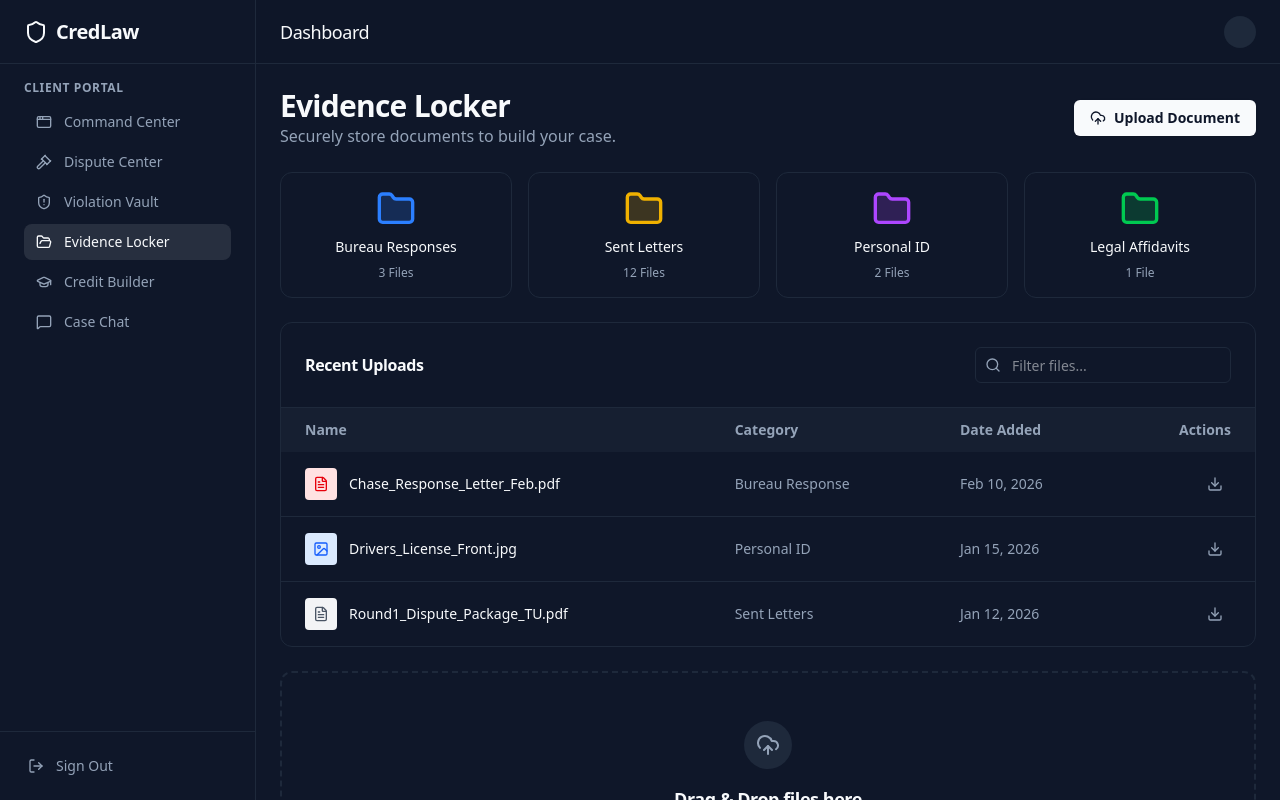
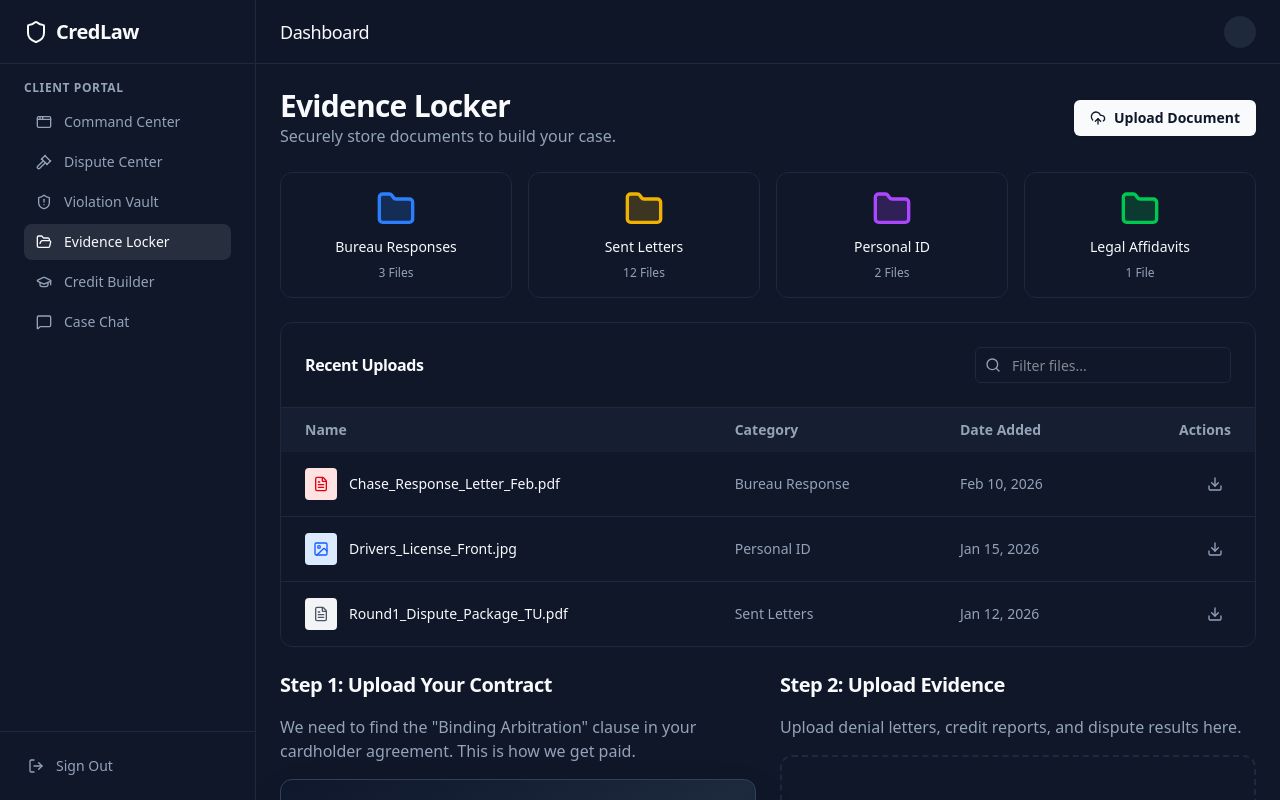
Before and after one commit to outlier1804/credlaw-mvp, a Next.js app: page /client/documents in a window 1280 px wide. Built offline with nearby package versions, Linux system fonts and the light colour scheme.

Commit message:
feat: integrate contract analyzer into evidence locker

```diff
--- a/app/(dashboard)/client/documents/page.tsx
+++ b/app/(dashboard)/client/documents/page.tsx
@@ -7,8 +7,10 @@ import {
     Image as ImageIcon,
     MoreVertical,
     Search,
-    Download
+    Download,
+    CheckCircle2
 } from "lucide-react"
+import { ContractAnalyzer } from "@/components/contract-analyzer";
 
 export default function EvidenceLockerPage() {
     return (
@@ -129,6 +131,37 @@ export default function EvidenceLockerPage() {
                 </div>
             </div>
 
+            {/* Contract Analyzer Card */}
+            <div className="grid grid-cols-1 md:grid-cols-2 gap-6">
+                <div>
+                    <h2 className="text-xl font-bold mb-4">Step 1: Upload Your Contract</h2>
+                    <p className="text-muted-foreground mb-4">
+                        We need to find the "Binding Arbitration" clause in your cardholder agreement. This is how we get paid.
+                    </p>
+                    <ContractAnalyzer />
+                </div>
+
+                {/* Drag & Drop Main Uploader */}
+                <div>
+                    <h2 className="text-xl font-bold mb-4">Step 2: Upload Evidence</h2>
+                    <p className="text-muted-foreground mb-4">
+                        Upload denial letters, credit reports, and dispute results here.
+                    </p>
+                    <div className="border-2 border-dashed border-input rounded-xl p-10 flex flex-col items-center justify-center text-center hover:bg-muted/50 transition-colors h-[320px]">
+                        <div className="bg-primary/10 p-4 rounded-full mb-4">
+                            <UploadCloud className="h-8 w-8 text-primary" />
+                        </div>
+                        <h3 className="font-bold text-lg mb-2">Drag & Drop Files Here</h3>
+                        <p className="text-muted-foreground text-sm max-w-xs mb-6">
+                            Upload Denial Letters, Dispute Responses, or Credit Reports (PDF/JPG)
+                        </p>
+                        <button className="bg-primary text-primary-foreground hover:bg-primary/90 px-4 py-2 rounded-md font-bold text-sm transition-colors shadow">
+                            Select Files
+                        </button>
+                    </div>
+                </div>
+            </div>
+
             {/* Upload Area */}
             <div className="rounded-xl border-2 border-dashed border-border p-12 text-center hover:bg-secondary/20 transition-colors cursor-pointer">
                 <div className="mx-auto h-12 w-12 bg-secondary rounded-full flex items-center justify-center mb-4">
```
